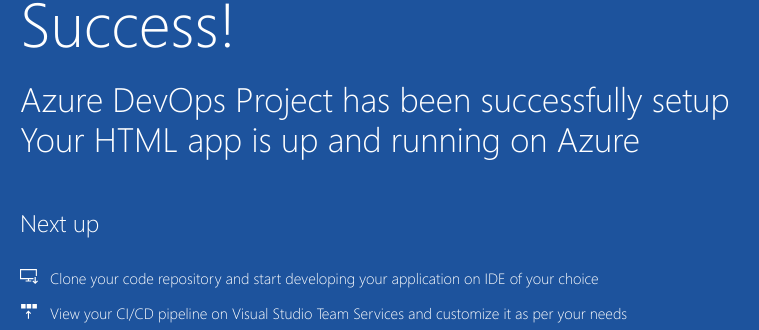
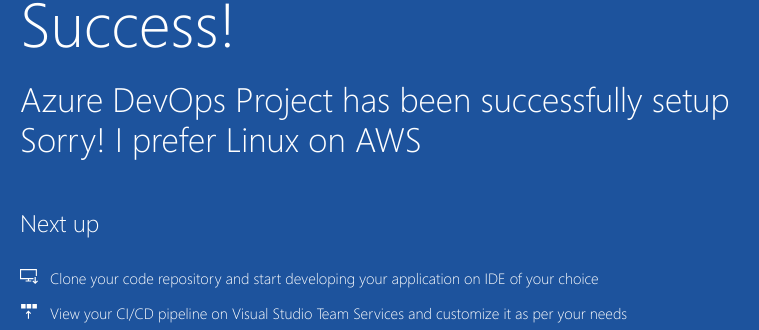
Before and after one commit to tolafad/sample-project, a plain HTML site: page index.html in a window 1280 px wide. Shown: the part 392-722 px from the top of the page, 205-964 px from the left. Drawn offline with Linux system fonts and the light colour scheme.

Commit message:
Changed Subheading in branch2

```diff
--- a/index.html
+++ b/index.html
@@ -20,7 +20,7 @@
             <div class="content-body">
                 <div class="success-text">Success!</div>
                 <div class="description line-1"> Azure DevOps Project has been successfully setup</div>
-                <div class="description line-2"> Your HTML app is up and running on Azure</div>
+                <div class="description line-2"> Sorry! I prefer Linux on AWS</div>
                 <div class="next-steps-container">
                     <div class="next-steps-header">Next up</div>
                     <div class="next-steps-body">
```
